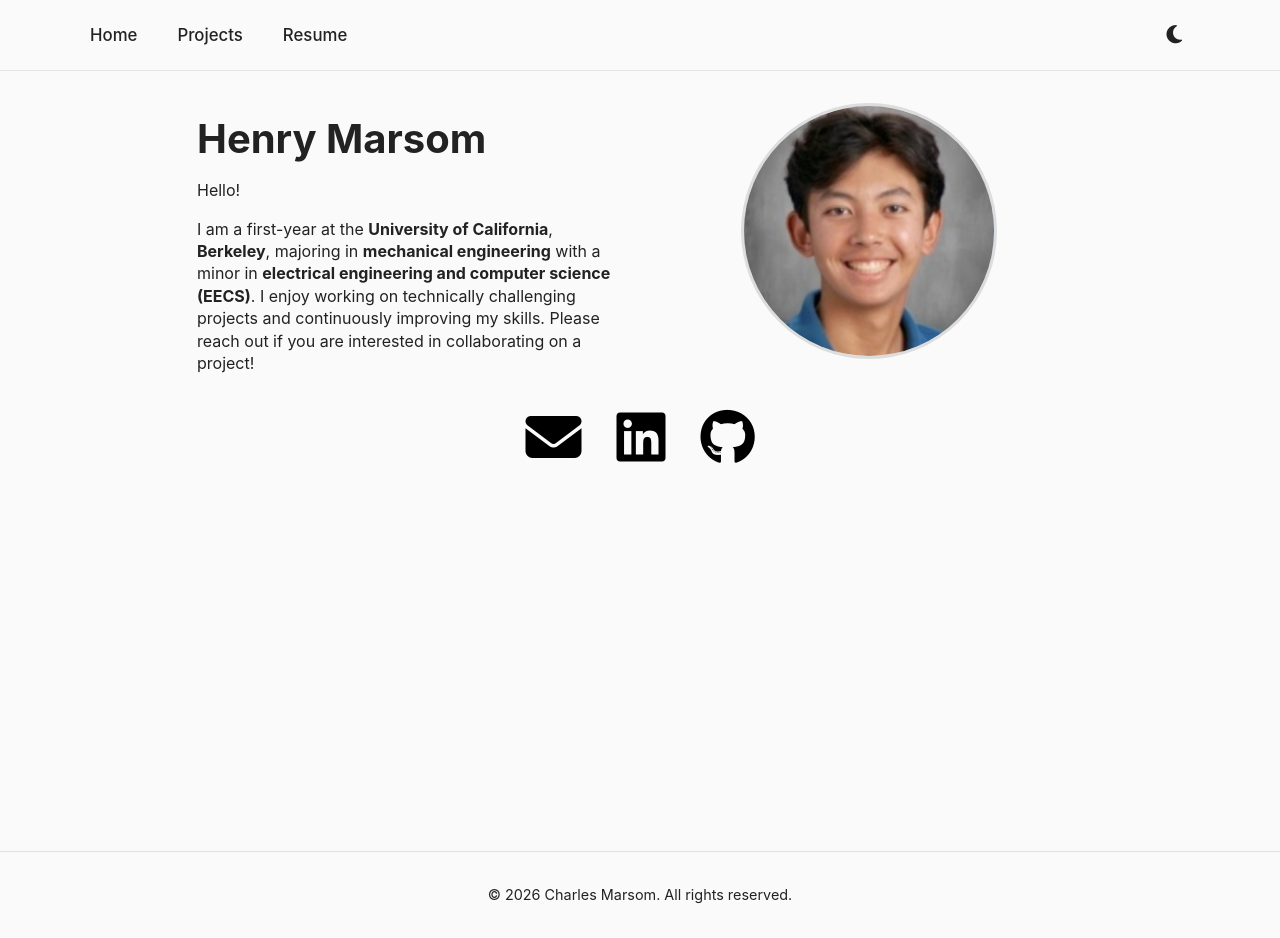
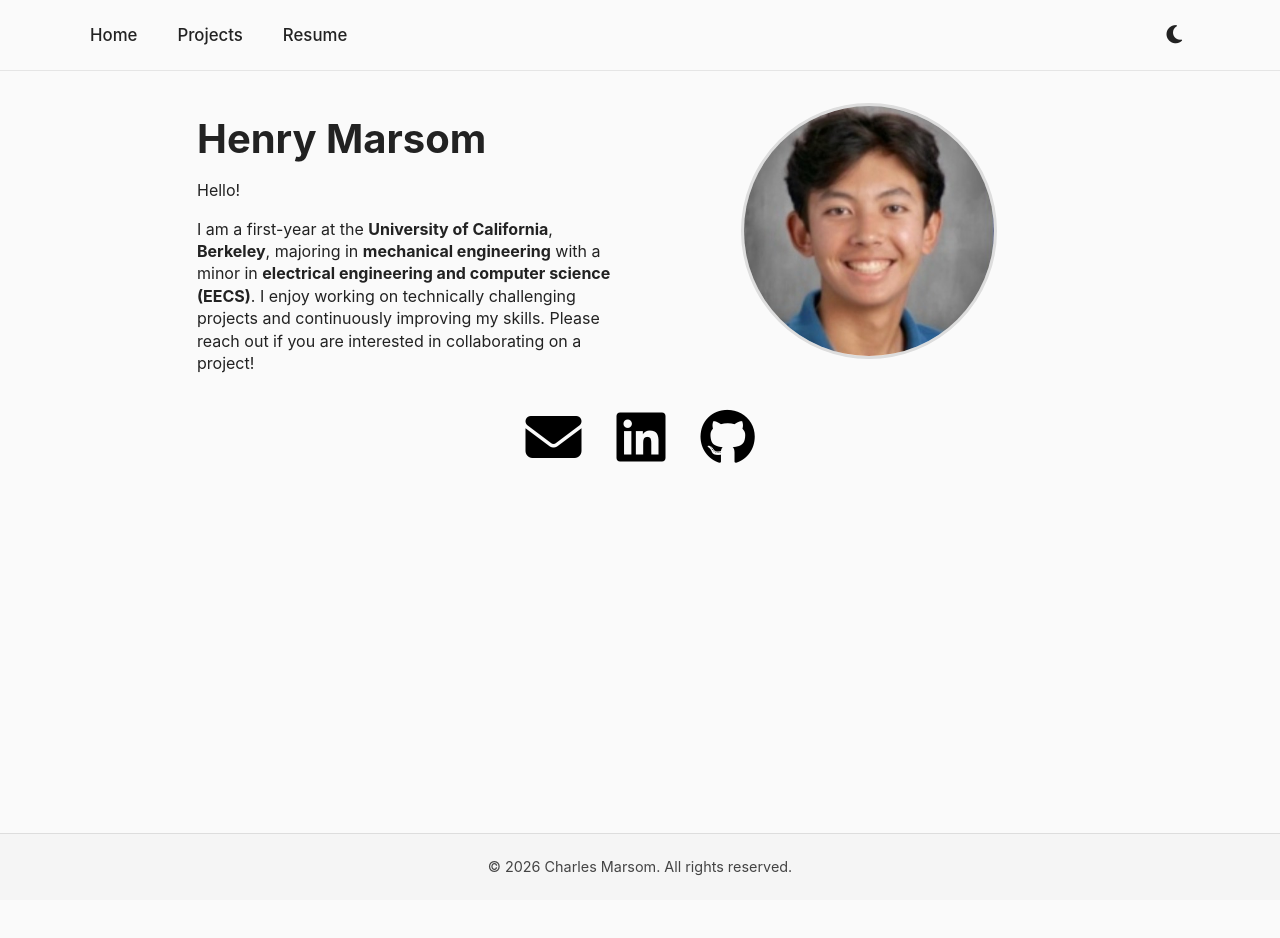
Before and after one commit to henrymarsom/henrymarsom.github.io, a Jekyll site: the page built from index.md, in a window 1280 px wide. Built offline with Jekyll 4.4.1, drawn with Linux system fonts in a browser that asks for light colours.

Commit message:
Update style.css

```diff
--- a/assets/style.css
+++ b/assets/style.css
@@ -195,10 +195,26 @@ body.dark .contact a:hover {
    FOOTER
 ========================= */
 .site-footer {
-  padding: 20px;
+  position: sticky;
+  bottom: 0;
+
+  background-color: #f5f5f5;
+  color: #444;
+
   text-align: center;
+  padding: 10px 0;
   font-size: 0.9rem;
-  border-top: 1px solid #e0e0e0;
+
+  border-top: 1px solid #ddd;
+}
+body.dark-mode .site-footer {
+  background-color: #121212;
+  color: #ccc;
+
+  border-top: 1px solid #2a2a2a;
+}
+.site-footer {
+  transition: background-color 0.2s ease, color 0.2s ease;
 }
 
 /* =========================
```
